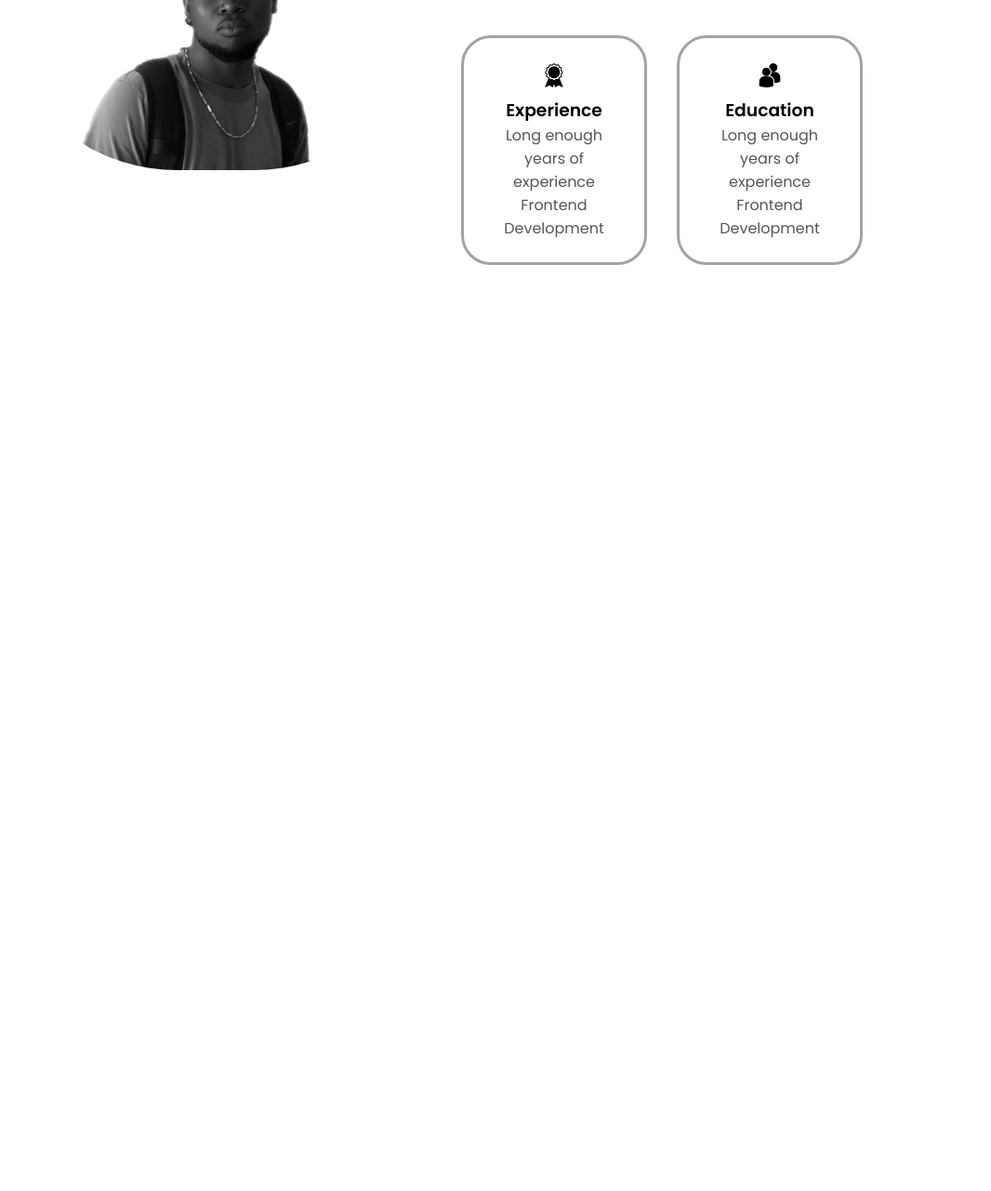
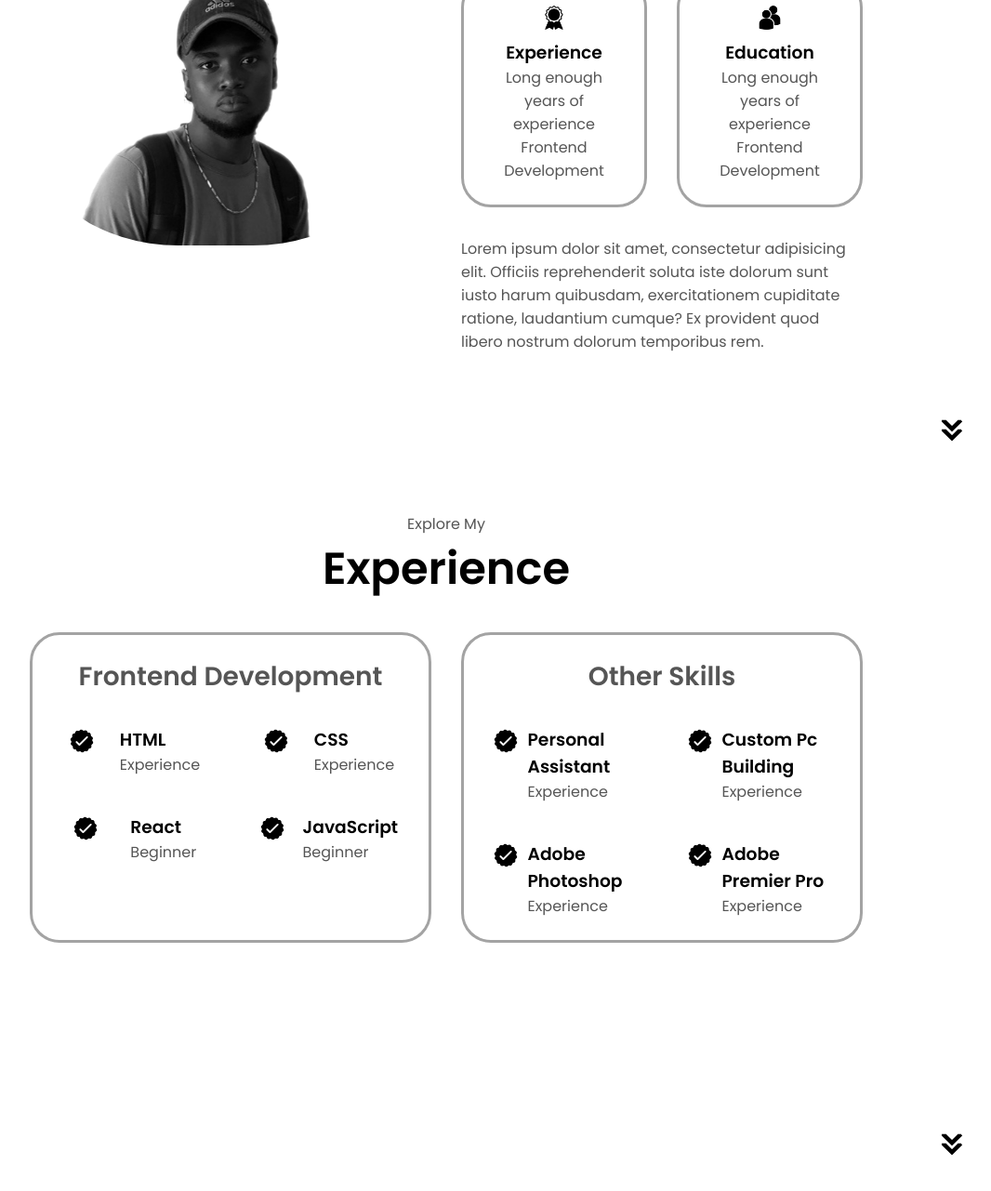
Before and after one commit to selasibansa/Port-html-css-js, a plain HTML site: page index.html in a window 1280 px wide. Shown: the part 1025-2306 px from the top of the page at 93% size, without its empty margins (160-1226 px from the left). Before the commit the page ends 1544 px from the top, so only its background shows below. Drawn offline with Linux system fonts and the light colour scheme.

Commit message:
updated exp

```diff
--- a/index.html
+++ b/index.html
@@ -102,8 +102,133 @@
               <p>Long enough years of experience <br />Frontend Development</p>
             </div>
           </div>
+          <div class="text-container">
+            <p>
+              Lorem ipsum dolor sit amet, consectetur adipisicing elit. Officiis
+              reprehenderit soluta iste dolorum sunt iusto harum quibusdam,
+              exercitationem cupiditate ratione, laudantium cumque? Ex provident
+              quod libero nostrum dolorum temporibus rem.
+            </p>
+          </div>
         </div>
       </div>
+      <img
+        src="./assets/arrow.png"
+        alt="arrow icon"
+        class="arrow icon"
+        onclick="location.href='/#experience'"
+      />
+    </section>
+    <section id="experience">
+      <p class="section-text-1">Explore My</p>
+      <h1 class="title">Experience</h1>
+      <div class="experience-details-container"></div>
+      <div class="about-containers">
+        <div class="details-container">
+          <h2 class="exp-sub-title">Frontend Development</h2>
+          <div class="article-container">
+            <article>
+              <img
+                src="./assets/checkmark.png"
+                alt="experience icon"
+                class="icon"
+              />
+              <div>
+                <h3>HTML</h3>
+                <p>Experience</p>
+              </div>
+            </article>
+            <article>
+              <img
+                src="./assets/checkmark.png"
+                alt="experience icon"
+                class="icon"
+              />
+              <div>
+                <h3>CSS</h3>
+                <p>Experience</p>
+              </div>
+            </article>
+            <article>
+              <img
+                src="./assets/checkmark.png"
+                alt="experience icon"
+                class="icon"
+              />
+              <div>
+                <h3>React</h3>
+                <p>Beginner</p>
+              </div>
+            </article>
+            <article>
+              <img
+                src="./assets/checkmark.png"
+                alt="experience icon"
+                class="icon"
+              />
+              <div>
+                <h3>JavaScript</h3>
+                <p>Beginner</p>
+              </div>
+            </article>
+          </div>
+        </div>
+        <div class="details-container">
+          <h2 class="exp-sub-title">Other Skills</h2>
+          <div class="article-container">
+            <article>
+              <img
+                src="./assets/checkmark.png"
+                alt="experience icon"
+                class="icon"
+              />
+              <div>
+                <h3>Personal Assistant</h3>
+                <p>Experience</p>
+              </div>
+            </article>
+            <article>
+              <img
+                src="./assets/checkmark.png"
+                alt="experience icon"
+                class="icon"
+              />
+              <div>
+                <h3>Custom Pc Building</h3>
+                <p>Experience</p>
+              </div>
+            </article>
+            <article>
+              <img
+                src="./assets/checkmark.png"
+                alt="experience icon"
+                class="icon"
+              />
+              <div>
+                <h3>Adobe Photoshop</h3>
+                <p>Experience</p>
+              </div>
+            </article>
+            <article>
+              <img
+                src="./assets/checkmark.png"
+                alt="experience icon"
+                class="icon"
+              />
+              <div>
+                <h3>Adobe Premier Pro</h3>
+                <p>Experience</p>
+              </div>
+            </article>
+          </div>
+        </div>
+      </div>
+      <img
+        src="./assets/arrow.png"
+        alt="arrow icon"
+        class="icon arrow"
+        onclick="location.href='./#projects'"
+      />
     </section>
     <script src="script.js"></script>
   </body>
--- a/styles.css
+++ b/styles.css
@@ -249,3 +249,45 @@ section{
     gap: 4rem;
     height: 80%;
 }
+.pic-container{
+    height: 400px;
+    width: 400px;
+    margin: auto 0;
+}
+/* section-text-1 */
+.section-text-1{
+    display: flex;
+    justify-content: center;
+}
+/* experience */
+#experience{
+    position: relative;
+}
+.exp-sub-title{
+    color: rgb(85, 85, 85);
+    font-weight: 600;
+    font-size: 1.75rem;
+    margin-bottom: 2rem;
+}
+.experience-details-container{
+    display: flex;
+    justify-content: center;
+    flex-direction: column;
+}
+.article-container{
+    display: flex;
+    text-align: initial;
+    flex-wrap: wrap;
+    flex-direction: row;
+    gap: 2.5rem;
+    justify-content: space-around;
+}
+article{
+    display: flex;
+    width: 10rem;
+    justify-content: space-around;
+    gap: 0.5rem;
+}
+article.icon{
+    cursor: default;
+}
```
